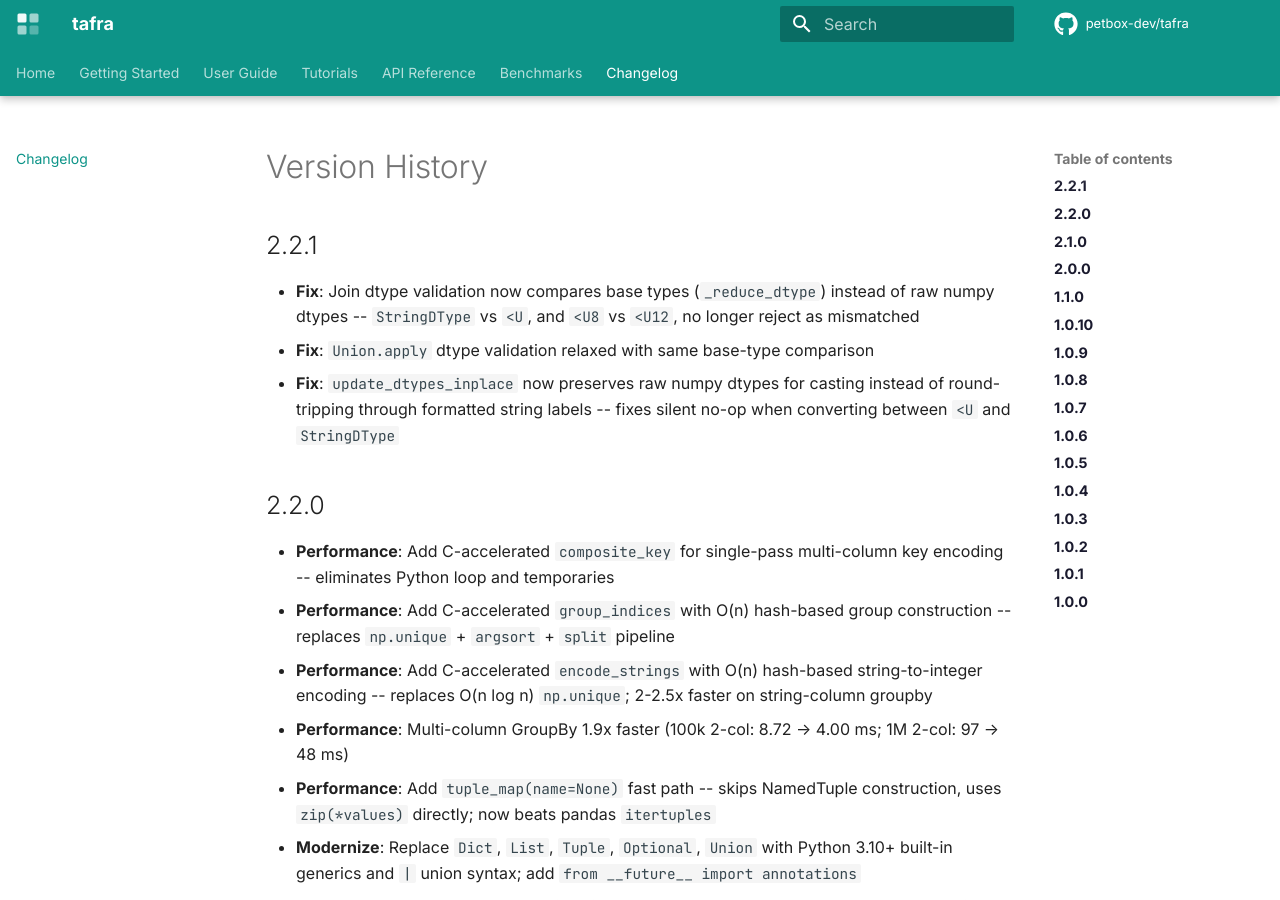
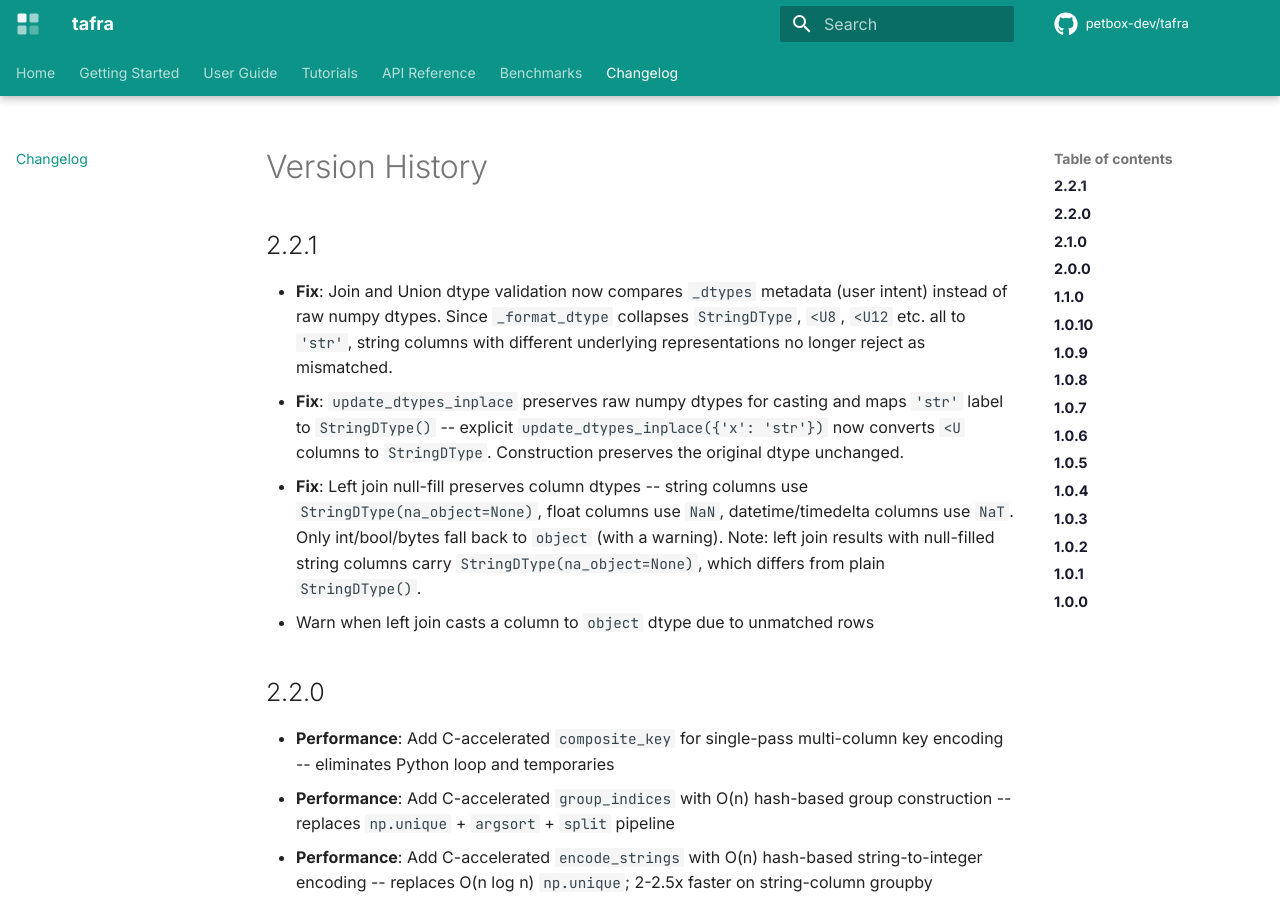
Before and after one commit to petbox-dev/tafra, an MkDocs documentation site: the page built from docs/changelog.md, in a window 1280 px wide and 900 px high. Built offline with MkDocs 1.6.1 and Material for MkDocs 9.7.7, drawn with Linux system fonts in a browser that asks for light colours; comment, search, counter and statistics services are not loaded.

Commit message:
fix: address code review — dtype metadata as user intent, NaT support
Dtype validation:
- Join/Union validate on _dtypes metadata (user intent), not raw array
  dtypes. Since _format_dtype collapses all string variants to 'str',
  StringDType vs <U no longer rejects.
- Restore metadata consistency check in joins (was removed, now back)

update_dtypes_inplace:
- 'str' label maps to StringDType(na_object=None) for nullable strings
- _from_init flag skips this during construction to preserve original dtype

Left join null-fill:
- String columns: StringDType(na_object=None) with None
- Float columns: original dtype with NaN
- Datetime/timedelta: original dtype with NaT
- Int/bool/bytes: object with None + warning
- Byte strings (kind='S') excluded from string path
- has_null flag replaces O(n) `None in v` scan
- stacklevel=3 on both C-path and fallback warnings

Test fixes:
- Restore TypeError expectation for corrupted _dtypes in joins
- Add datetime NaT null-fill test
- Fix test indentation (DictIterable, SequenceIterable)

Docs:
- CLAUDE.md: document dtype intent principle, update build/architecture
- README.md: add dtype metadata and left join null handling sections
- Changelog: updated to reflect all behavioral changes

Co-Authored-By: Claude Opus 4.6 (1M context) <noreply@anthropic.com>

```diff
--- a/docs/changelog.md
+++ b/docs/changelog.md
@@ -2,13 +2,20 @@
 
 ## 2.2.1
 
-* **Fix**: Join dtype validation now compares base types (`_reduce_dtype`)
-  instead of raw numpy dtypes -- `StringDType` vs `<U`, and `<U8` vs `<U12`,
-  no longer reject as mismatched
-* **Fix**: `Union.apply` dtype validation relaxed with same base-type comparison
-* **Fix**: `update_dtypes_inplace` now preserves raw numpy dtypes for casting
-  instead of round-tripping through formatted string labels -- fixes silent
-  no-op when converting between `<U` and `StringDType`
+* **Fix**: Join and Union dtype validation now compares `_dtypes` metadata
+  (user intent) instead of raw numpy dtypes. Since `_format_dtype` collapses
+  `StringDType`, `<U8`, `<U12` etc. all to `'str'`, string columns with
+  different underlying representations no longer reject as mismatched.
+* **Fix**: `update_dtypes_inplace` preserves raw numpy dtypes for casting and
+  maps `'str'` label to `StringDType()` -- explicit `update_dtypes_inplace({'x': 'str'})`
+  now converts `<U` columns to `StringDType`. Construction preserves the
+  original dtype unchanged.
+* **Fix**: Left join null-fill preserves column dtypes -- string columns use
+  `StringDType(na_object=None)`, float columns use `NaN`, datetime/timedelta
+  columns use `NaT`. Only int/bool/bytes fall back to `object` (with a
+  warning). Note: left join results with null-filled string columns carry
+  `StringDType(na_object=None)`, which differs from plain `StringDType()`.
+* Warn when left join casts a column to `object` dtype due to unmatched rows
 
 ## 2.2.0
 
```
Also changed, not shown: CLAUDE.md (+9 -6 lines), README.md (+24 -3 lines), 3 other files.
